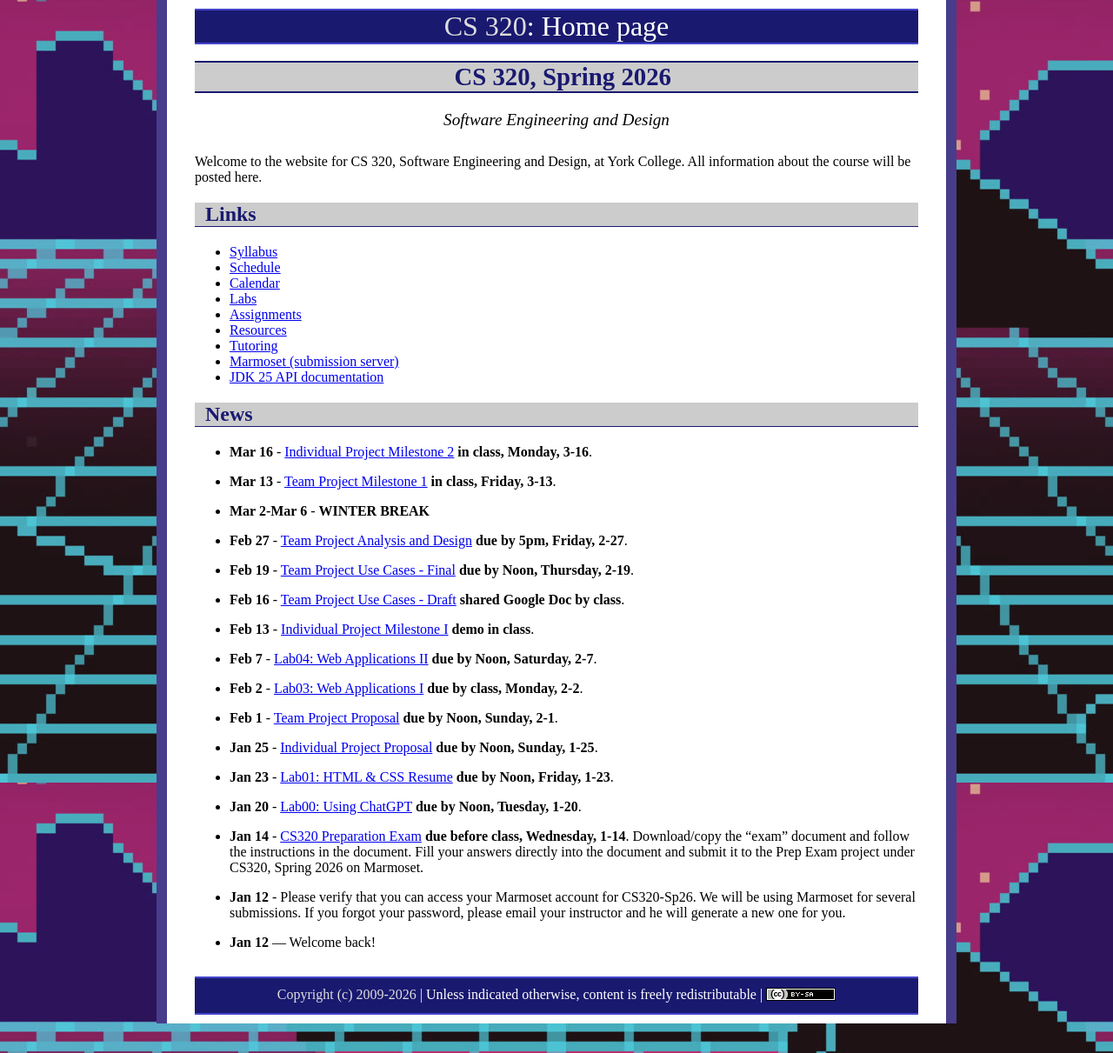
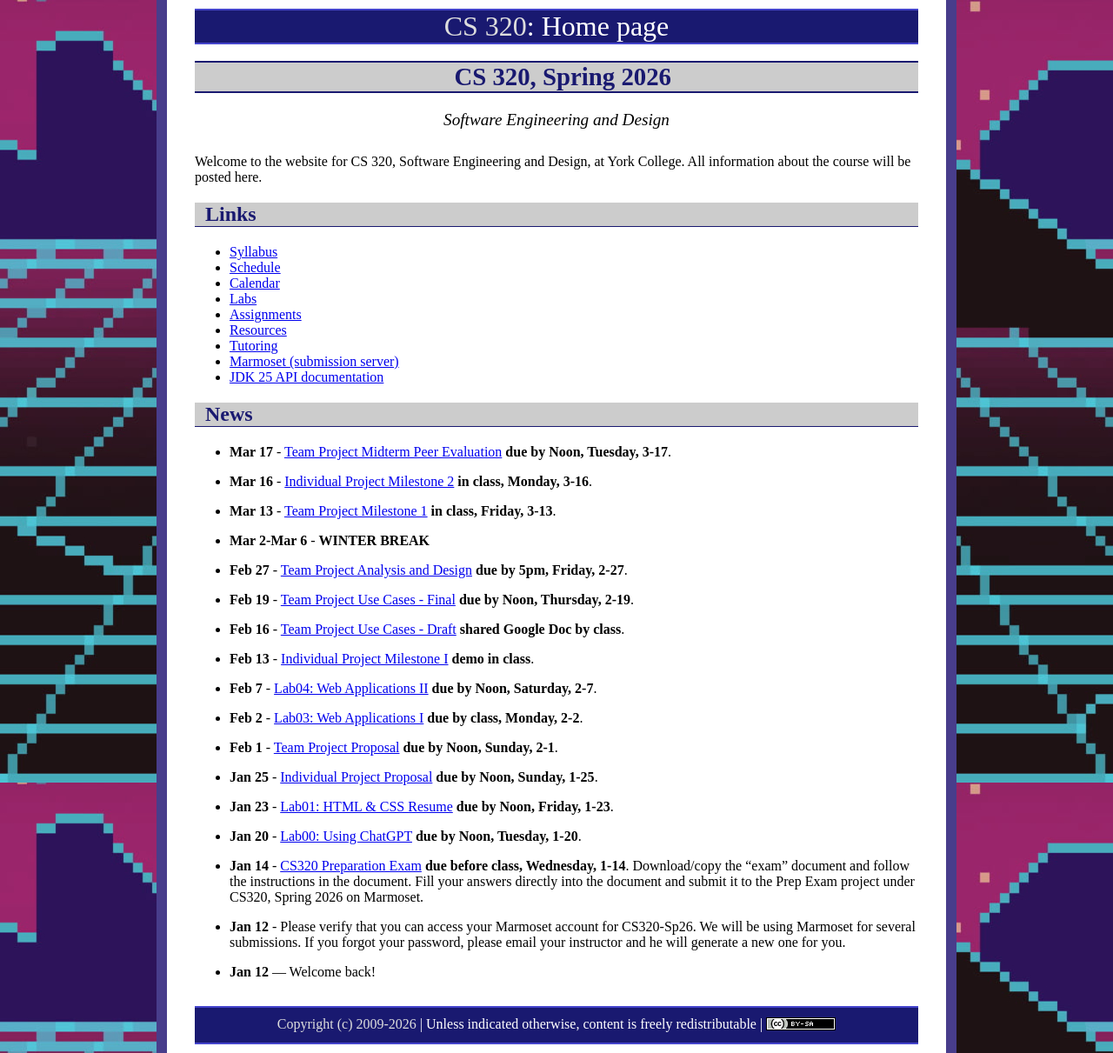
Before and after one commit to ycpcs/cs320-spring2026, a Jekyll site: the page built from index.md, in a window 1280 px wide. Shown: the whole page at 87% size. Built offline with Jekyll 4.4.1, drawn with Linux system fonts in a browser that asks for light colours.

Commit message:
update index
update index

```diff
--- a/index.md
+++ b/index.md
@@ -23,6 +23,8 @@ Welcome to the website for CS 320, Software Engineering and Design, at York Coll
 
 
 ## News
+
+* **Mar 17** - [Team Project Midterm Peer Evaluation](assign/assignT05.html) **due by Noon, Tuesday, 3-17**.
 
 * **Mar 16** - [Individual Project Milestone 2](assign/assignI02.html) **in class, Monday, 3-16**.
 
```
